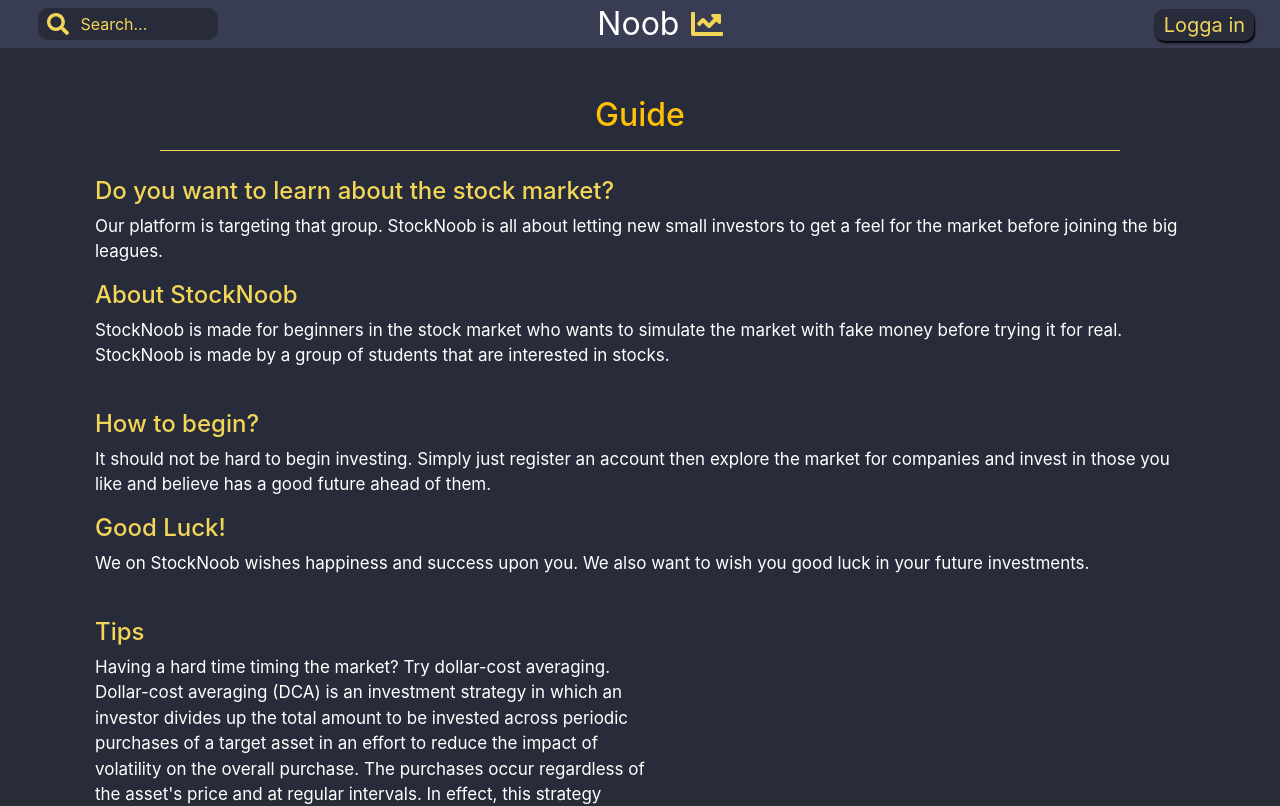
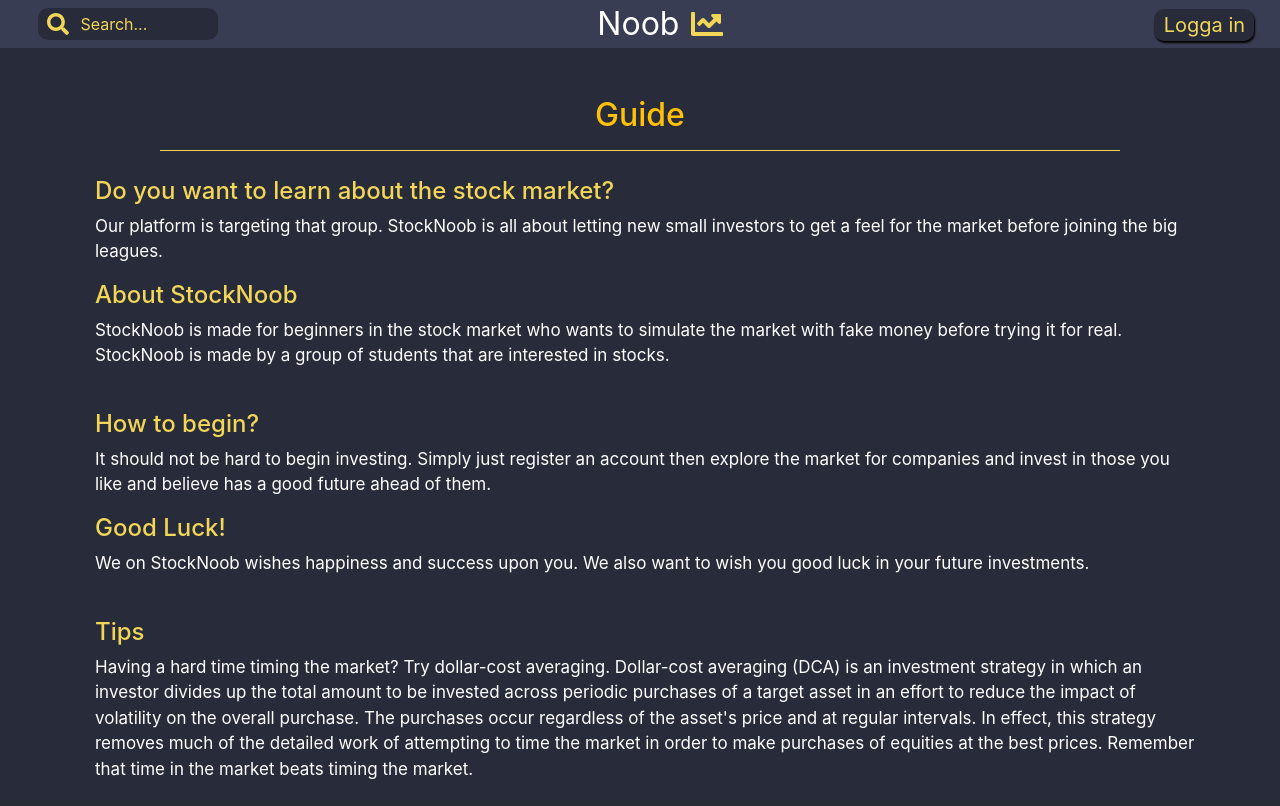
Before and after one commit to HawkieOne/StockNoobReact, a React (Create React App) app: page /guide in a window 1280 px wide. Shown: the top 806 px of the page. Built offline with nearby package versions, Linux system fonts and the light colour scheme.

Commit message:
changed style of the guide page

```diff
--- a/src/components/Guide.css
+++ b/src/components/Guide.css
@@ -4,7 +4,6 @@
 
 .container {
   display: flex;
-  flex-direction: row;
   justify-content: space-between;
   margin: auto;
   margin-top: 2%;
--- a/src/components/Guide.js
+++ b/src/components/Guide.js
@@ -33,7 +33,7 @@ function Guide() {
                     </div>
 
                     <div className="container">
-                        <div className="w-50 part">
+                        <div className="part">
                             <h4>Tips</h4>
                             <p>Having a hard time timing the market? Try dollar-cost averaging. Dollar-cost averaging (DCA) is an investment strategy in which an investor divides up the total amount to be invested across periodic purchases of a target asset in an effort to reduce the impact of volatility on the overall purchase. The purchases occur regardless of the asset's price and at regular intervals. In effect, this strategy removes much of the detailed work of attempting to time the market in order to make purchases of equities at the best prices. Remember that time in the market beats timing the market.</p>
                         </div>
```
